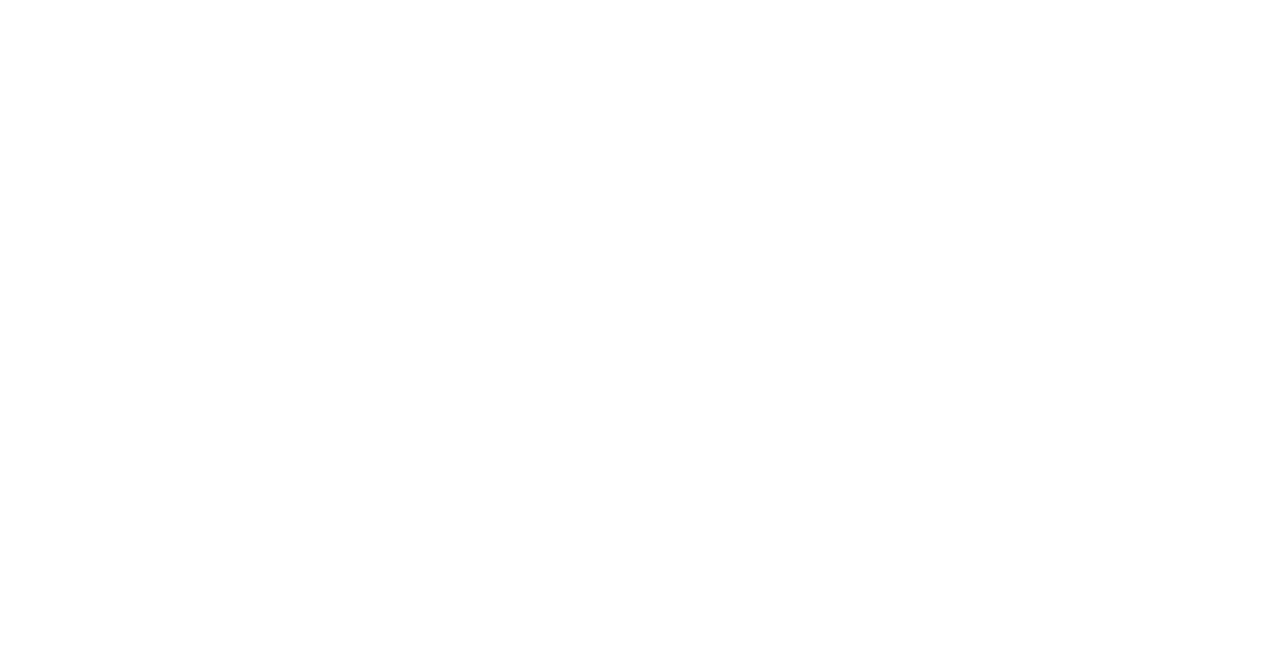
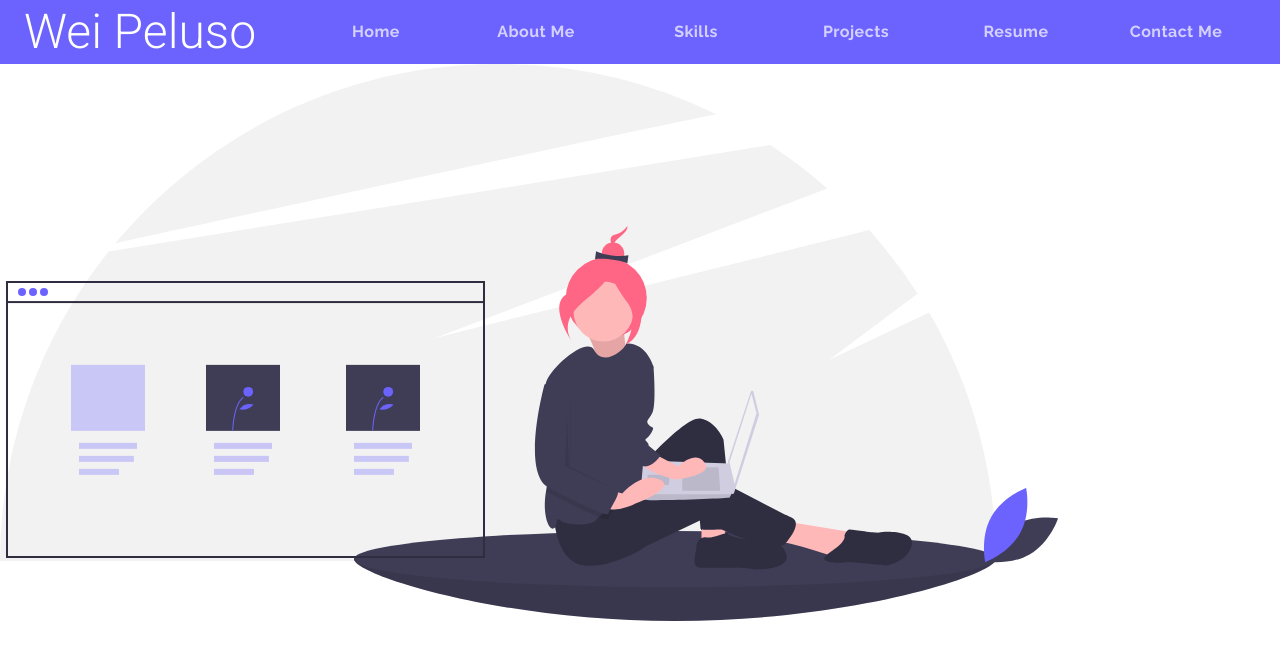
Before and after one commit to WeiPeluso/portfolio, a React (Create React App) app: page / in a window 1280 px wide. Shown: the top 660 px of the page. Built offline with nearby package versions, Linux system fonts and the light colour scheme.

Commit message:
working on nav

```diff
--- a/package.json
+++ b/package.json
@@ -4,12 +4,14 @@
   "private": true,
   "dependencies": {
     "@material-ui/core": "^4.11.0",
+    "@material-ui/styles": "^4.10.0",
     "@testing-library/jest-dom": "^4.2.4",
     "@testing-library/react": "^9.5.0",
     "@testing-library/user-event": "^7.2.1",
     "react": "^16.13.1",
     "react-dom": "^16.13.1",
-    "react-scripts": "3.4.1"
+    "react-router-dom": "^5.2.0",
+    "react-scripts": "^3.4.3"
   },
   "scripts": {
     "start": "react-scripts start",
--- a/public/index.html
+++ b/public/index.html
@@ -23,6 +23,10 @@
       work correctly both with client-side routing and a non-root public URL.
       Learn how to configure a non-root public URL by running `npm run build`.
     -->
+    <link
+      rel="stylesheet"
+      href="https://fonts.googleapis.com/css?family=Pacifico|Raleway:100,400,400i,700|Roboto:300,400,500,700|Roboto:300,400,500,700&display=swap"
+    />
     <title>Wei Peluso | Full Stack Web Developer</title>
   </head>
   <body>
--- a/src/App.js
+++ b/src/App.js
@@ -1,8 +1,18 @@
 import React from "react";
+import Header from "./components/ui/Header";
 import "./App.css";
+import { ThemeProvider } from "@material-ui/styles";
+import theme from "./components/ui/Theme";
+
+import main from "./assets/main.svg";
 
 function App() {
-  return <div className="App"></div>;
+  return (
+    <ThemeProvider theme={theme}>
+      <Header />
+      <img alt="web developer" src={main} />
+    </ThemeProvider>
+  );
 }
 
 export default App;
--- /dev/null
+++ b/src/components/ui/Header.js
@@ -0,0 +1,61 @@
+import React from "react";
+import AppBar from "@material-ui/core/AppBar";
+import Toolbar from "@material-ui/core/Toolbar";
+import useScrollTrigger from "@material-ui/core/useScrollTrigger";
+import Typography from "@material-ui/core/Typography";
+import { makeStyles } from "@material-ui/styles";
+import Tabs from "@material-ui/core/Tabs";
+import Tab from "@material-ui/core/Tab";
+function ElevationScroll(props) {
+  const { children, window } = props;
+  // Note that you normally won't need to set the window ref as useScrollTrigger
+  // will default to window.
+  // This is only being set here because the demo is in an iframe.
+  const trigger = useScrollTrigger({
+    disableHysteresis: true,
+    threshold: 0,
+    target: window ? window() : undefined,
+  });
+
+  return React.cloneElement(children, {
+    elevation: trigger ? 4 : 0,
+  });
+}
+
+const useStyles = makeStyles((theme) => ({
+  toolbarMargin: {
+    ...theme.mixins.toolbar,
+  },
+  tabContainer: {
+    marginLeft: "auto",
+  },
+  tab: {
+    ...theme.typography.tab,
+  },
+}));
+
+const Header = () => {
+  const classes = useStyles();
+  return (
+    <React.Fragment>
+      <ElevationScroll>
+        <AppBar postion="fixed" color="primary">
+          <Toolbar>
+            <Typography variant="h3">Wei Peluso</Typography>
+            <Tabs className={classes.tabContainer}>
+              <Tab className={classes.tab} label="Home" />
+              <Tab className={classes.tab} label="About Me" />
+              <Tab className={classes.tab} label="Skills" />
+              <Tab className={classes.tab} label="Projects" />
+              <Tab className={classes.tab} label="Resume" />
+              <Tab className={classes.tab} label="Contact Me" />
+            </Tabs>
+          </Toolbar>
+        </AppBar>
+      </ElevationScroll>
+      <div className={classes.toolbarMargin} />
+    </React.Fragment>
+  );
+};
+
+export default Header;
--- /dev/null
+++ b/src/components/ui/Theme.js
@@ -0,0 +1,30 @@
+import { createMuiTheme } from "@material-ui/core/styles";
+
+const mainPurple = "#6C63FF";
+const mainPink = "#FF8684";
+
+export default createMuiTheme({
+  palette: {
+    common: {
+      purple: `${mainPurple}`,
+      pink: `${mainPink}`,
+    },
+    primary: {
+      main: `${mainPurple}`,
+    },
+    secondary: {
+      main: `${mainPink}`,
+    },
+  },
+  typography: {
+    h3: {
+      fontWeight: 300,
+    },
+    tab: {
+      fontFamily: "Raleway",
+      textTransform: "None",
+      fontWeight: "700",
+      fontSize: "1rem",
+    },
+  },
+});
```
Also changed, not shown: src/serviceWorker.js (deleted, +0 -141 lines), src/assets/main.svg (added), src/components/NavBar.js (deleted), 1 other file (tests, documents, lock files or other folders).
